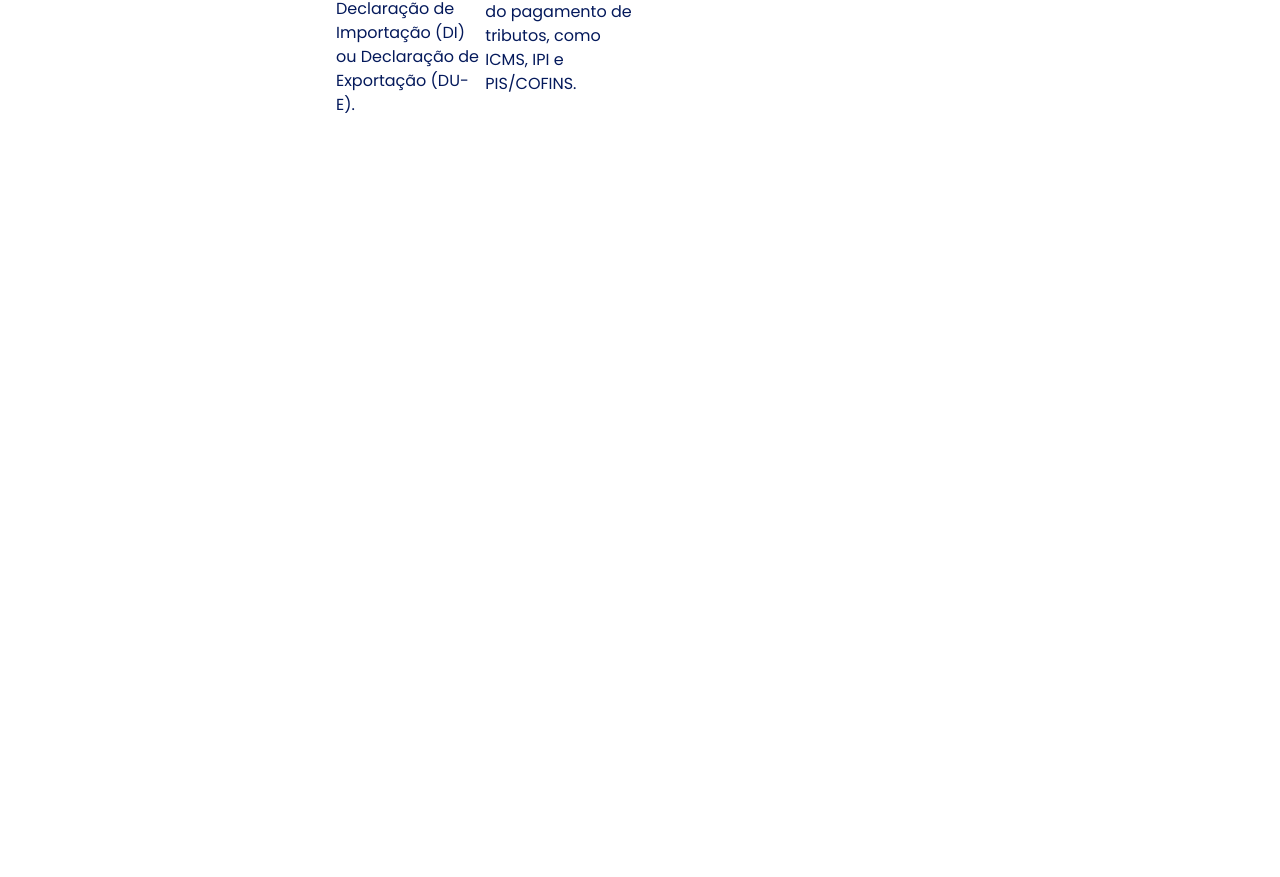
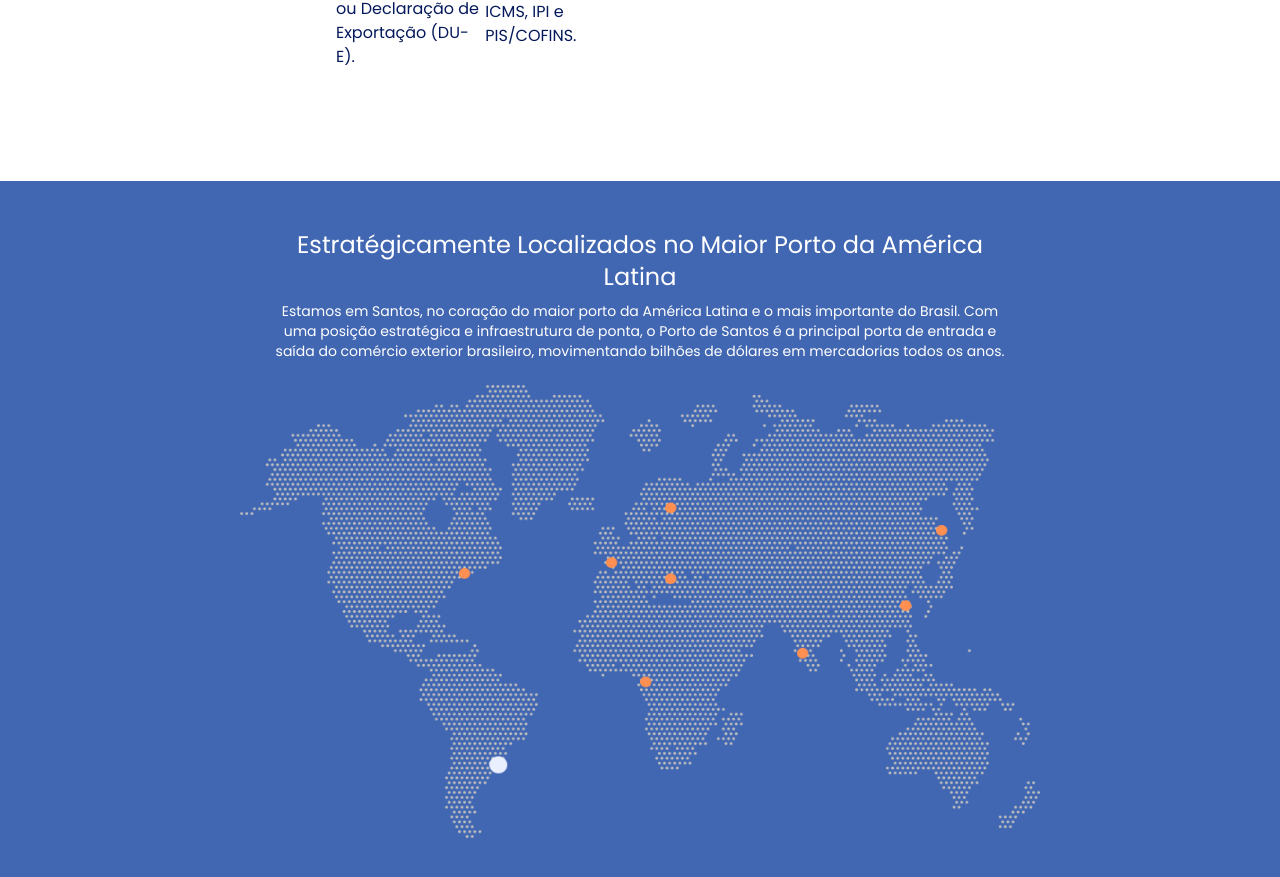
Before and after one commit to PedroDanielBrunetto/SyncUp-PerfilDespachos, a Next.js app: page / in a window 1280 px wide. Shown: the part 2594-3471 px from the top of the page. Before the commit the page ends 3047 px from the top, so only its background shows below. Built offline with nearby package versions, Linux system fonts and the light colour scheme; no server answers.

Commit message:
feat: posicao in inicio

```diff
--- /dev/null
+++ b/app/(home)/components/Inicio/Components/Posicao.tsx
@@ -0,0 +1,28 @@
+import mapa from "@/public/inicio/mapa.png";
+import Image from "next/image";
+
+const Posicao = () => {
+  return (
+    <section className="w-full bg-[#4267B2] p-12">
+      <div className="flex flex-col justify-center w-full">
+        <div className="lg:px-56 flex flex-col gap-2">
+          <h1 className="text-2xl text-white text-center">
+            Estratégicamente Localizados no Maior Porto da América Latina
+          </h1>
+          <h2 className="text-white text-center text-sm">
+            Estamos em Santos, no coração do maior porto da América Latina e o
+            mais importante do Brasil. Com uma posição estratégica e
+            infraestrutura de ponta, o Porto de Santos é a principal porta de
+            entrada e saída do comércio exterior brasileiro, movimentando
+            bilhões de dólares em mercadorias todos os anos.
+          </h2>
+        </div>
+      </div>
+      <div className="w-full flex justify-center pt-6">
+        <Image src={mapa} width={800} alt="mapa" />
+      </div>
+    </section>
+  );
+};
+
+export default Posicao;
--- a/app/(home)/components/Inicio/Inicio.tsx
+++ b/app/(home)/components/Inicio/Inicio.tsx
@@ -7,6 +7,7 @@ import { ArrowRight } from "lucide-react";
 import Dashboard from "./Components/Dashboard";
 import Cambio from "./Components/Cambio";
 import Motivo from "./Components/Motivo";
+import Posicao from "./Components/Posicao";
 
 const Inicio = () => {
   return (
@@ -16,8 +17,7 @@ const Inicio = () => {
           <h1 className="text-xl lg:text-5xl font-semibold">
             <text className="text-primary">Seja bem-vindo</text>{" "}
             <text className="text-[#1A2631]">
-              somos a<br />
-              Perfil Despachos,
+              somos a Perfil Despachos,
               <br />
             </text>{" "}
             <text className="text-secondary">
@@ -49,6 +49,9 @@ const Inicio = () => {
       <div className="lg:pt-32 pt-12">
         <Motivo />
       </div>
+      <div className="lg:-mt-56">
+        <Posicao />
+      </div>
     </div>
   );
 };
```
Also changed, not shown: public/inicio/mapa.png (added).
